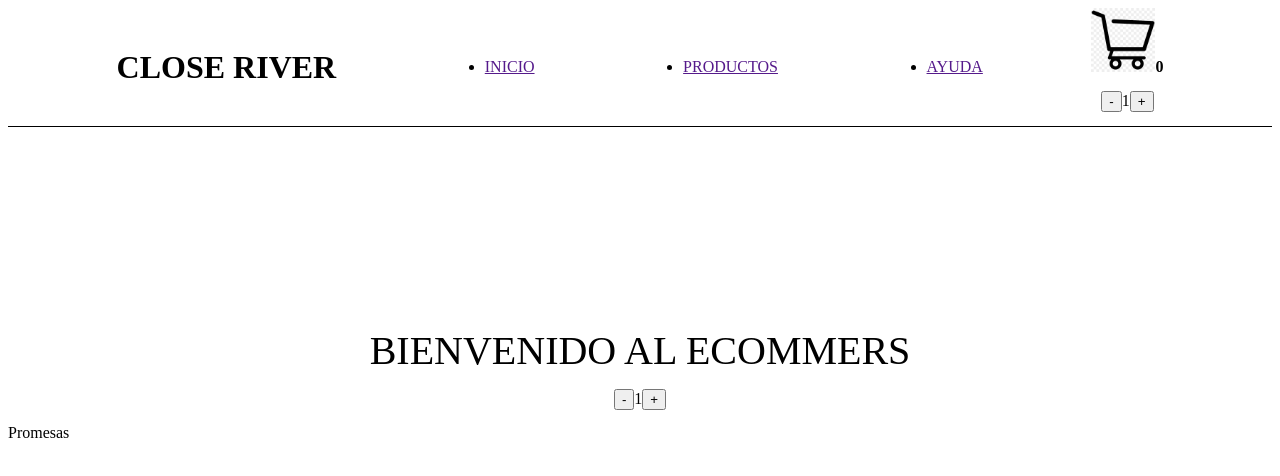
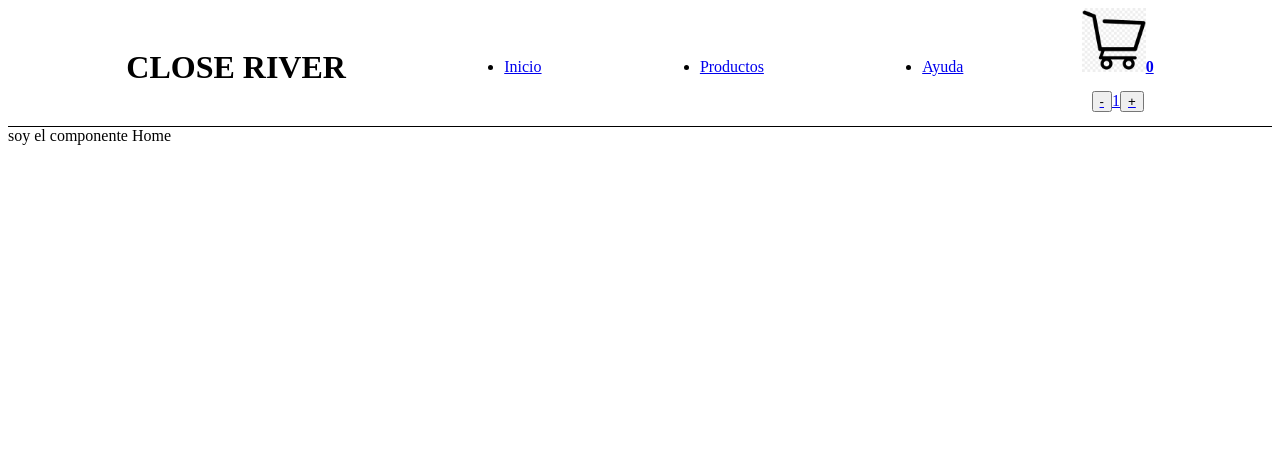
Before and after one commit to MatiasGiachello/react-js, a React (Vite) app: page / in a window 1280 px wide. Shown: the top 476 px of the page. Built offline with nearby package versions, Linux system fonts and the light colour scheme.

Commit message:
json y imagenes

```diff
--- a/package.json
+++ b/package.json
@@ -11,7 +11,8 @@
   },
   "dependencies": {
     "react": "^18.2.0",
-    "react-dom": "^18.2.0"
+    "react-dom": "^18.2.0",
+    "react-router-dom": "^6.13.0"
   },
   "devDependencies": {
     "@types/react": "^18.0.37",
--- a/src/App.jsx
+++ b/src/App.jsx
@@ -2,20 +2,26 @@
 import './App.css'
 import NavBar from './components/NavBar/NavBar';
 import ItemListContainer from './components/ItemListContainer/ItemListContainer';
-import ItemCount from './components/ItemCount/ItemCount';
-import Promesas from './components/Promesas/Promesas';
+import { BrowserRouter, Routes, Route } from 'react-router-dom'
+import Ayuda from './components/Ayuda/Ayuda';
+import Home from './components/Home/Home';
+import Cart from './components/Cart/Cart';
 
 //Vite solo acepta comonentes con extencion .jsx, no acepta .js
 
 function App() {
 
   return (
-    <>
-    <NavBar />
-    <ItemListContainer text='BIENVENIDO AL ECOMMERS'/>
-    <ItemCount />
-    <Promesas />
-    </>
+    <BrowserRouter>
+          <NavBar />
+      <Routes>
+        <Route exact path='/' element={<Home/>}/>
+        <Route exact path='/productos' element={<ItemListContainer />}/>
+        <Route exact path='/ayuda' element={<Ayuda/>}/>
+        <Route exact path='/cart' element={<Cart/>}/>
+
+      </Routes>
+    </BrowserRouter>
   )
 }
 
--- /dev/null
+++ b/src/components/Ayuda/Ayuda.jsx
@@ -0,0 +1,9 @@
+import React from 'react'
+
+const Ayuda = () => {
+  return (
+    <div>componente ayuda</div>
+  )
+}
+
+export default Ayuda
--- /dev/null
+++ b/src/components/Cart/Cart.jsx
@@ -0,0 +1,9 @@
+import React from 'react'
+
+const Cart = () => {
+  return (
+    <div>Cart</div>
+  )
+}
+
+export default Cart
--- /dev/null
+++ b/src/components/Home/Home.jsx
@@ -0,0 +1,9 @@
+import React from 'react'
+
+const Home = () => {
+  return (
+    <div>soy el componente Home</div>
+  )
+}
+
+export default Home
--- a/src/components/ItemListContainer/ItemListContainer.jsx
+++ b/src/components/ItemListContainer/ItemListContainer.jsx
@@ -1,9 +1,43 @@
-import React from "react"
+import { useState, useEffect } from "react";
+import React from "react";
 
-const ItemListContainer = (props) => {
+
+
+
+const ItemListContainer = () => {
+
+  const [data, setData] = useState([])
+
+  const API = './data.json';
+
+  useEffect(() => {
+    //DATOS
+    fetch(API)
+      .then(res => res.json())
+      .then(response => setData(response) )
+  }, [])
+
+  console.log(data)
+
+
 
   return (
-    <div style={{fontSize:'40px' ,textAlign:'center',marginTop:'200px'}}>{props.text}</div>
+    <div style={{ fontSize: '40px', textAlign: 'center', marginTop: '200px' }}>
+
+      {
+        data.map((prod)=>(
+          <div key={prod.id}>
+            <h2>{prod.title}</h2>
+            <p>{prod.price}</p>
+            <img src={prod.img} alt="Imagen de Mates " />
+          </div>
+        ))
+      }
+
+
+
+
+    </div>
 
   )
 }
--- a/src/components/NavBar/NavBar.jsx
+++ b/src/components/NavBar/NavBar.jsx
@@ -1,28 +1,38 @@
 import React from 'react'
 import './navbar.css'
 import CartWidget from '../CartWidget/CartWidget'
+import { Link } from 'react-router-dom'
 
 const NavBar = () => {
     return (
         <header>
             <div className='containerNav'>
-            <h1>CLOSE RIVER</h1>
+                <h1>CLOSE RIVER</h1>
                 <ul>
                     <li>
-                        <a href="">INICIO</a>
+                        <Link to='/' className='link-navbar'>
+                            Inicio
+                        </Link>
                     </li>
                 </ul>
                 <ul>
                     <li>
-                        <a href="">PRODUCTOS</a>
+                        <Link to='/productos' className='link-navbar'>
+                            Productos
+                        </Link>
                     </li>
                 </ul>
                 <ul>
                     <li>
-                        <a href="">AYUDA</a>
+                        <Link to='/ayuda' className='link-navbar'>
+                            Ayuda
+                        </Link>
                     </li>
                 </ul>
-                <CartWidget/>
+                <Link to='/cart'>
+                    <CartWidget />
+                </Link>
+
             </div>
         </header>
     )
```
Also changed, not shown: src/data.json (added, +38 -0 lines), 1 other file (tests, documents, lock files or other folders).
